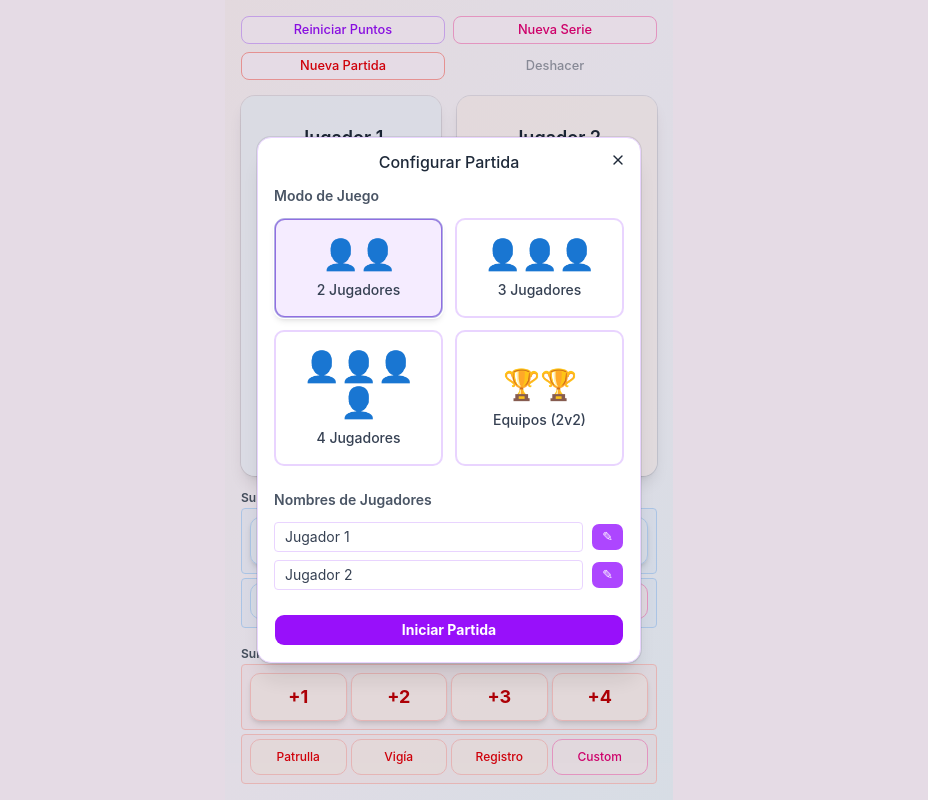
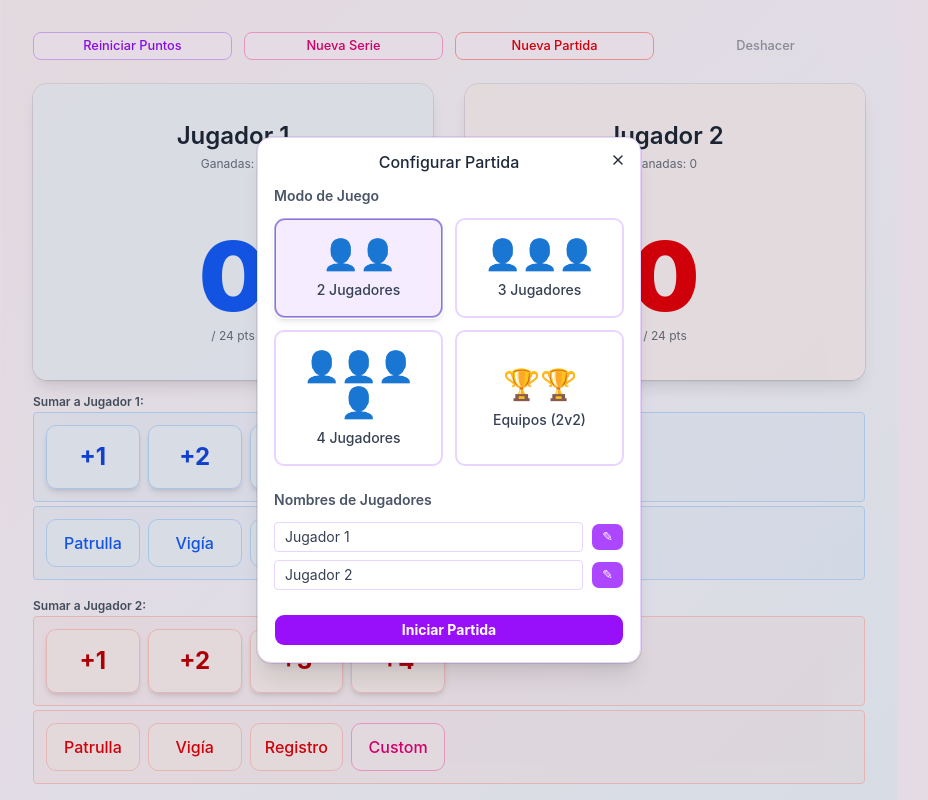
Before and after one commit to BlIsteinar27/pwa-caida, a React (Vite) app: page / in a window 1280 px wide. Shown: the whole page, without its empty margins (191-1119 px from the left). Built offline with nearby package versions, Linux system fonts and the light colour scheme.

Commit message:
feat: implementacion responsive para tablets finalizada

```diff
--- a/src/components/scoreBoard.tsx
+++ b/src/components/scoreBoard.tsx
@@ -109,7 +109,7 @@ export const ScoreBoard = memo(function ScoreBoard({
   const renderPlayers = useCallback(() => {
     if (state.mode === "teams") {
       return (
-        <div className="grid grid-cols-2 gap-4 flex-1 my-2">
+        <div className="grid grid-cols-2 gap-4 md:gap-6 lg:gap-8 flex-1 my-2">
           {state.teams.map((team) => {
             const color = getPlayerColor(team.id, state.mode);
             const colorClass = colorClasses[color];
@@ -118,15 +118,15 @@ export const ScoreBoard = memo(function ScoreBoard({
                 key={team.id}
                 className={`${colorClass.card} shadow-lg flex flex-col justify-between transition-colors`}
               >
-                <CardHeader className="p-3 pb-0 text-center">
-                  <CardTitle className="text-lg text-gray-800 truncate font-semibold">
+                <CardHeader className="p-3 md:p-4 lg:p-5 pb-0 text-center">
+                  <CardTitle className="text-lg md:text-xl lg:text-2xl text-gray-800 truncate font-semibold">
                     {team.name}
                   </CardTitle>
                   <span className="text-xs text-gray-500">
                     Ganadas: {team.wins}
                   </span>
                 </CardHeader>
-                <CardContent className="p-3 text-center flex-1 flex flex-col justify-center items-center">
+                <CardContent className="p-3 md:p-4 lg:p-5 text-center flex-1 flex flex-col justify-center items-center">
                   <div className="text-xs text-gray-600 mb-2 space-y-1">
                     {team.players.map((player) => (
                       <div key={player.id} className="text-gray-500">
@@ -134,7 +134,9 @@ export const ScoreBoard = memo(function ScoreBoard({
                       </div>
                     ))}
                   </div>
-                  <span className={`text-6xl font-black ${colorClass.accent}`}>
+                  <span
+                    className={`text-6xl md:text-7xl lg:text-8xl font-black ${colorClass.accent}`}
+                  >
                     {team.score}
                   </span>
                   <span className="text-xs text-gray-500 mt-1">/ 24 pts</span>
@@ -148,7 +150,7 @@ export const ScoreBoard = memo(function ScoreBoard({
 
     return (
       <div
-        className={`grid gap-4 flex-1 my-2 ${state.players.length === 2 ? "grid-cols-2" : "grid-cols-2 grid-rows-2"}`}
+        className={`grid gap-4 md:gap-6 lg:gap-8 flex-1 my-2 ${state.players.length === 2 ? "grid-cols-2" : "grid-cols-2 md:grid-cols-2 lg:grid-cols-4"}`}
       >
         {state.players.map((player) => {
           const color = getPlayerColor(player.id, state.mode);
@@ -158,16 +160,18 @@ export const ScoreBoard = memo(function ScoreBoard({
               key={player.id}
               className={`${colorClass.card} shadow-lg flex flex-col justify-between transition-colors`}
             >
-              <CardHeader className="p-3 pb-0 text-center">
-                <CardTitle className="text-lg text-gray-800 truncate font-semibold">
+              <CardHeader className="p-3 md:p-4 lg:p-5 pb-0 text-center">
+                <CardTitle className="text-lg md:text-xl lg:text-2xl text-gray-800 truncate font-semibold">
                   {player.name}
                 </CardTitle>
                 <span className="text-xs text-gray-500">
                   Ganadas: {player.wins}
                 </span>
               </CardHeader>
-              <CardContent className="p-3 text-center flex-1 flex flex-col justify-center items-center">
-                <span className={`text-6xl font-black ${colorClass.accent}`}>
+              <CardContent className="p-3 md:p-4 lg:p-5 text-center flex-1 flex flex-col justify-center items-center">
+                <span
+                  className={`text-6xl md:text-7xl lg:text-8xl font-black ${colorClass.accent}`}
+                >
                   {player.score}
                 </span>
                 <span className="text-xs text-gray-500 mt-1">/ 24 pts</span>
@@ -203,13 +207,13 @@ export const ScoreBoard = memo(function ScoreBoard({
                 Sumar a {participant.name}:
               </span>
               <div
-                className={`grid grid-cols-4 gap-1 p-2 rounded border ${colorClass.buttonRow}`}
+                className={`grid grid-cols-4 md:grid-cols-4 lg:grid-cols-8 gap-1 md:gap-2 p-2 md:p-3 rounded border ${colorClass.buttonRow}`}
               >
                 {cantos.slice(0, 4).map((canto) => (
                   <Button
                     key={canto.pts}
                     variant="secondary"
-                    className={`h-12 text-lg font-bold shadow-md hover:shadow-lg transition-colors ${colorClass.secondaryButton}`}
+                    className={`h-12 md:h-14 lg:h-16 text-lg md:text-xl lg:text-2xl font-bold shadow-md hover:shadow-lg transition-colors ${colorClass.secondaryButton}`}
                     onClick={() => onAddPoints(participant.id, canto.pts)}
                   >
                     {canto.label}
@@ -217,13 +221,13 @@ export const ScoreBoard = memo(function ScoreBoard({
                 ))}
               </div>
               <div
-                className={`grid grid-cols-4 gap-1 pt-1 p-2 rounded border ${colorClass.buttonRow}`}
+                className={`grid grid-cols-4 md:grid-cols-4 lg:grid-cols-8 gap-1 md:gap-2 pt-1 p-2 md:p-3 rounded border ${colorClass.buttonRow}`}
               >
                 {cantos.slice(4).map((canto) => (
                   <Button
                     key={canto.pts}
                     variant="outline"
-                    className={`h-9 text-xs transition-colors ${colorClass.tertiaryButton}`}
+                    className={`h-9 md:h-11 lg:h-12 text-xs md:text-sm lg:text-base transition-colors ${colorClass.tertiaryButton}`}
                     onClick={() => onAddPoints(participant.id, canto.pts)}
                   >
                     {canto.label}
@@ -231,7 +235,7 @@ export const ScoreBoard = memo(function ScoreBoard({
                 ))}
                 <Button
                   variant="outline"
-                  className="h-9 text-xs border-pink-300 bg-pink-50/80 hover:bg-pink-100/80 transition-colors text-pink-600"
+                  className="h-9 md:h-11 lg:h-12 text-xs md:text-sm lg:text-base border-pink-300 bg-pink-50/80 hover:bg-pink-100/80 transition-colors text-pink-600"
                   onClick={() => {
                     setSelectedPlayerId(participant.id);
                     setCustomPointsOpen(true);
@@ -278,8 +282,8 @@ export const ScoreBoard = memo(function ScoreBoard({
   );
 
   return (
-    <div className="flex flex-col h-screen max-w-md mx-auto p-4 justify-between bg-gradient-to-br from-pink-50 via-purple-50 to-blue-50 text-gray-800 select-none overflow-y-auto">
-      <div className="grid grid-cols-2 gap-2 mb-2">
+    <div className="flex flex-col h-screen max-w-md md:max-w-2xl lg:max-w-4xl mx-auto p-4 md:p-6 lg:p-8 justify-between bg-gradient-to-br from-pink-50 via-purple-50 to-blue-50 text-gray-800 select-none overflow-y-auto">
+      <div className="grid grid-cols-2 md:grid-cols-4 gap-2 md:gap-3 mb-2 md:mb-4">
         <Button
           variant="outline"
           size="sm"
@@ -318,8 +322,8 @@ export const ScoreBoard = memo(function ScoreBoard({
       {renderPlayers()}
 
       {state.isFinished ? (
-        <Card className="bg-purple-100/80 border-purple-300 p-4 text-center my-2 shadow-lg">
-          <h2 className="text-xl font-bold text-purple-700">
+        <Card className="bg-purple-100/80 border-purple-300 p-4 md:p-6 lg:p-8 text-center my-2 md:my-4 shadow-lg">
+          <h2 className="text-xl md:text-2xl lg:text-3xl font-bold text-purple-700">
             ¡Ganador: {state.winnerName}!
           </h2>
           <div className="flex gap-2 mt-3">
@@ -330,7 +334,7 @@ export const ScoreBoard = memo(function ScoreBoard({
               Siguiente Partida
             </Button>
             <Button
-              className="flex-1 border-purple-300 text-purple-600 hover:bg-purple-100/50"
+              className="flex-1 border-purple-300 text-white  hover:bg-purple-100/50"
               onClick={handleResetPoints}
             >
               Reiniciar Puntos
--- a/vite.config.ts
+++ b/vite.config.ts
@@ -22,7 +22,7 @@ export default defineConfig({
         theme_color: "#a855f7",
         background_color: "#faf5ff",
         display: "standalone",
-        orientation: "portrait",
+        orientation: "any",
         start_url: "/",
         scope: "/",
         icons: [
```
Also changed, not shown: 1 other file (tests, documents, lock files or other folders).
